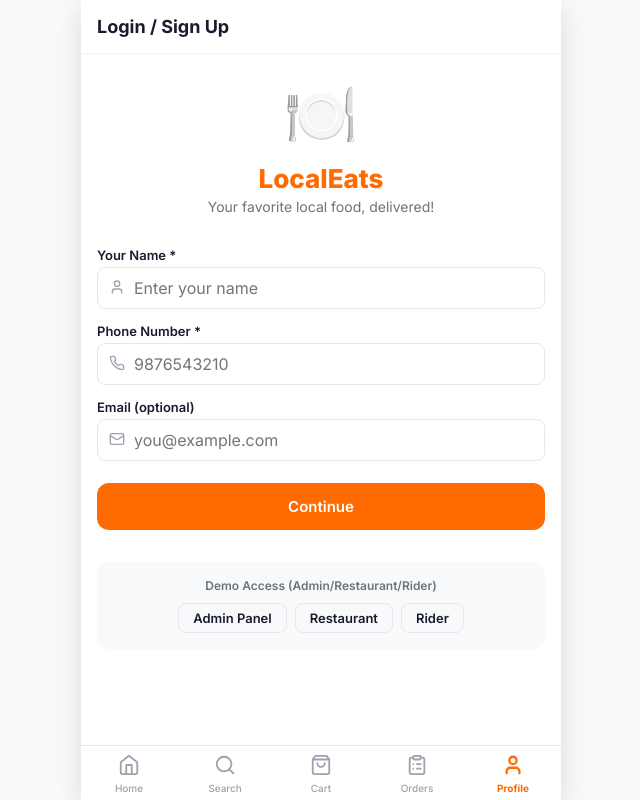
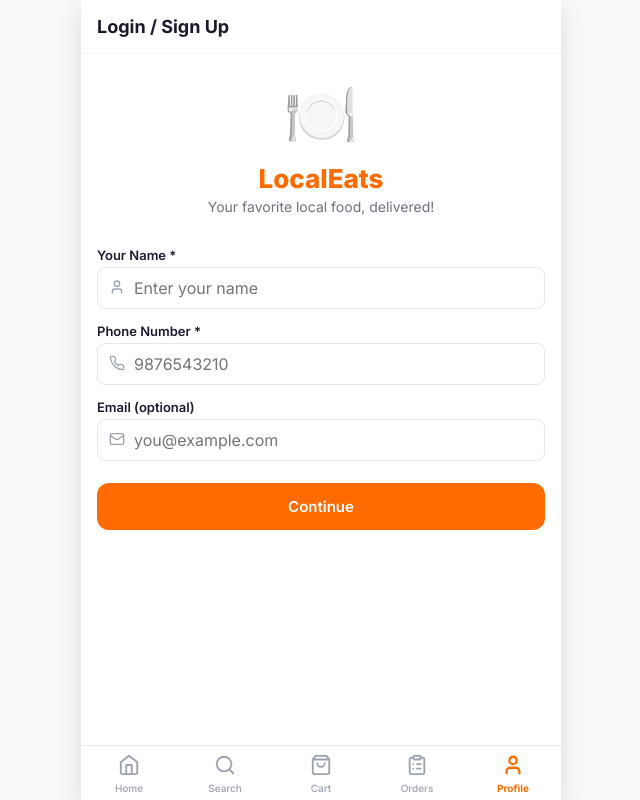
Before and after one commit to lalit-bhausar/localeats, a React (Vite) app: page /login in a window 1280 px wide. Shown: the whole page, without its empty margins (319-959 px from the left). Built offline with nearby package versions, Linux system fonts and the light colour scheme.

Commit message:
hide admin links from customers

```diff
--- a/src/pages/Login.jsx
+++ b/src/pages/Login.jsx
@@ -56,35 +56,30 @@ export default function Login() {
             <p style={{ fontSize: 13, color: 'var(--text-secondary)' }}>{user.phone}</p>
           </div>
 
-          {/* Stats */}
+          {/* Stats - only show this customer's orders */}
+          {(() => {
+            const myOrders = orders.filter(o => o.userId === user.id);
+            return (
+              <div style={{ display: 'flex', gap: 12, marginBottom: 24 }}>
                 <div style={{
-            display: 'flex',
-            gap: 12,
-            marginBottom: 24
+                  flex: 1, background: 'var(--primary-light)',
+                  borderRadius: 12, padding: '16px', textAlign: 'center'
                 }}>
-            <div style={{
-              flex: 1,
-              background: 'var(--primary-light)',
-              borderRadius: 12,
-              padding: '16px',
-              textAlign: 'center'
-            }}>
-              <p style={{ fontSize: 24, fontWeight: 800, color: 'var(--primary)' }}>{orders.length}</p>
-              <p style={{ fontSize: 12, color: 'var(--text-secondary)' }}>{t('Total Orders', 'कुल ऑर्डर')}</p>
+                  <p style={{ fontSize: 24, fontWeight: 800, color: 'var(--primary)' }}>{myOrders.length}</p>
+                  <p style={{ fontSize: 12, color: 'var(--text-secondary)' }}>{t('My Orders', 'मेरे ऑर्डर')}</p>
                 </div>
                 <div style={{
-              flex: 1,
-              background: '#F0FFF4',
-              borderRadius: 12,
-              padding: '16px',
-              textAlign: 'center'
+                  flex: 1, background: '#F0FFF4',
+                  borderRadius: 12, padding: '16px', textAlign: 'center'
                 }}>
                   <p style={{ fontSize: 24, fontWeight: 800, color: 'var(--success)' }}>
-                {orders.filter(o => o.status === 'delivered').length}
+                    {myOrders.filter(o => o.status === 'delivered').length}
                   </p>
                   <p style={{ fontSize: 12, color: 'var(--text-secondary)' }}>{t('Delivered', 'डिलीवर हुए')}</p>
                 </div>
               </div>
+            );
+          })()}
 
           {/* Menu items */}
           {[
@@ -111,29 +106,6 @@ export default function Login() {
               </div>
             );
           })}
-
-          {/* Admin/Restaurant links */}
-          <div style={{
-            marginTop: 24,
-            padding: 16,
-            background: 'var(--bg-gray)',
-            borderRadius: 12
-          }}>
-            <p style={{ fontSize: 12, fontWeight: 600, color: 'var(--text-secondary)', marginBottom: 10 }}>
-              {t('Quick Links', 'क्विक लिंक')}
-            </p>
-            <div style={{ display: 'flex', gap: 8, flexWrap: 'wrap' }}>
-              <button className="btn btn-sm btn-secondary" onClick={() => navigate('/admin')}>
-                Admin Panel
-              </button>
-              <button className="btn btn-sm btn-secondary" onClick={() => navigate('/restaurant-dashboard')}>
-                Restaurant Dashboard
-              </button>
-              <button className="btn btn-sm btn-secondary" onClick={() => navigate('/rider')}>
-                Rider App
-              </button>
-            </div>
-          </div>
 
           <button
             onClick={handleLogout}
@@ -234,29 +206,6 @@ export default function Login() {
           </button>
         </div>
 
-        {/* Quick links for demo */}
-        <div style={{
-          marginTop: 32,
-          padding: 16,
-          background: 'var(--bg-gray)',
-          borderRadius: 12,
-          textAlign: 'center'
-        }}>
-          <p style={{ fontSize: 12, fontWeight: 600, color: 'var(--text-secondary)', marginBottom: 10 }}>
-            {t('Demo Access (Admin/Restaurant/Rider)', 'डेमो एक्सेस')}
-          </p>
-          <div style={{ display: 'flex', gap: 8, justifyContent: 'center', flexWrap: 'wrap' }}>
-            <button className="btn btn-sm btn-secondary" onClick={() => navigate('/admin')}>
-              Admin Panel
-            </button>
-            <button className="btn btn-sm btn-secondary" onClick={() => navigate('/restaurant-dashboard')}>
-              Restaurant
-            </button>
-            <button className="btn btn-sm btn-secondary" onClick={() => navigate('/rider')}>
-              Rider
-            </button>
-          </div>
-        </div>
       </div>
 
       <BottomNav />
```
Lines whose indentation alone changed are shown as unchanged.
